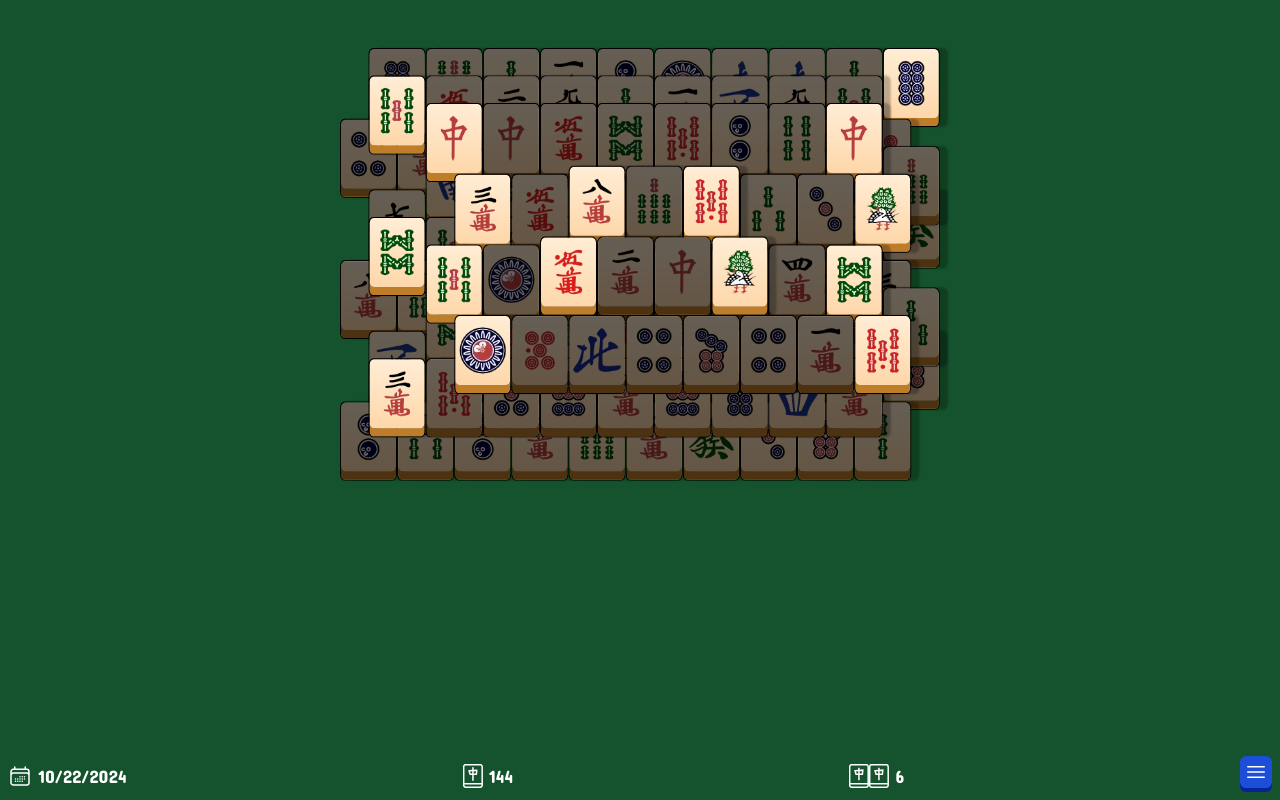
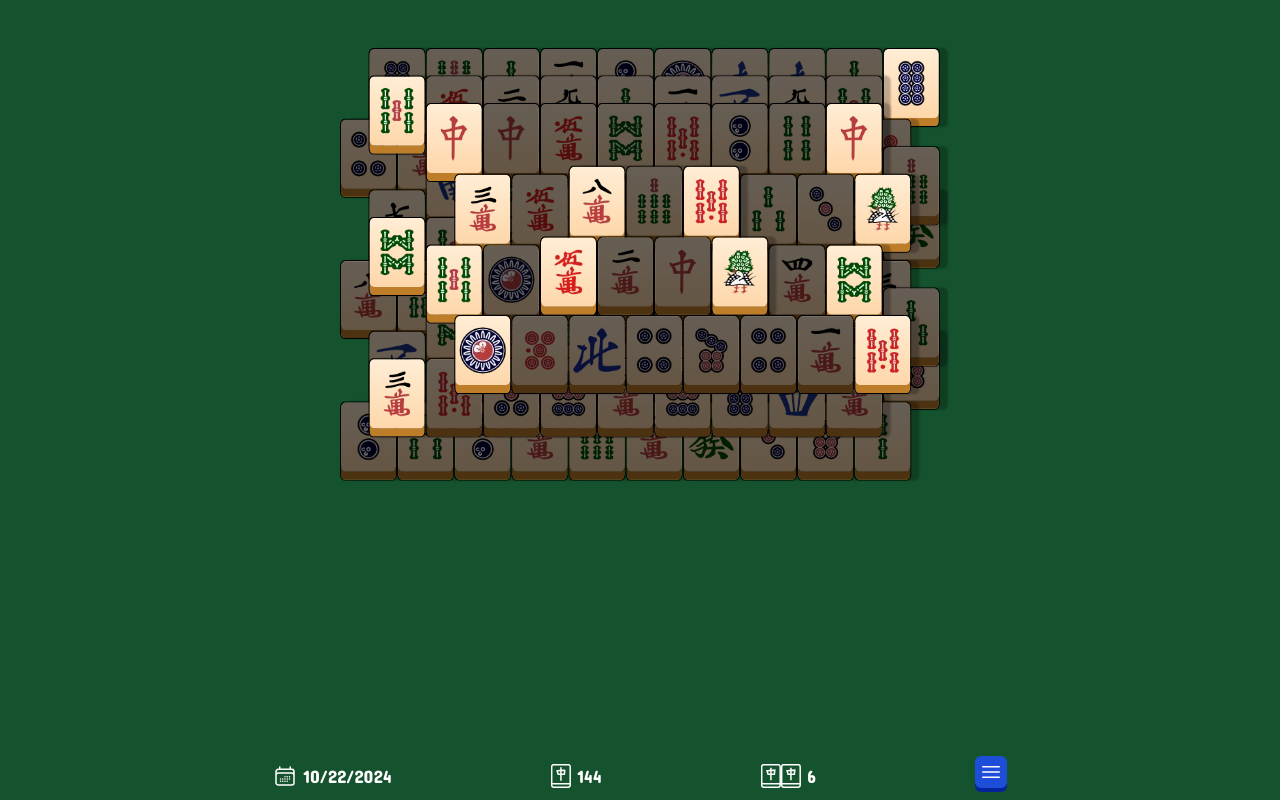
Before and after one commit to andre-rosatto/react_mahjong, a React (Create React App) app: page / in a window 1280 px wide. Built offline with nearby package versions, Linux system fonts and the light colour scheme; the HTML template or start-up script is replaced by a standard one.

Commit message:
optimizations

```diff
--- a/src/components/Infobar.tsx
+++ b/src/components/Infobar.tsx
@@ -33,7 +33,7 @@ export default function Infobar({tiles, moves, date, onRestart, onHelp}: Infobar
 	}
 
 	return (
-		<div className="w-full px-2 fixed bottom-2 z-[8000] flex justify-between">
+		<div className="w-[750px] px-2 fixed bottom-2 z-[8000] flex justify-between max-w-full left-[50%] -translate-x-[50%]">
 
 			{/* game info */}
 			{/* date */}
```
